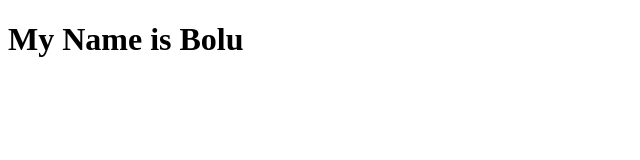
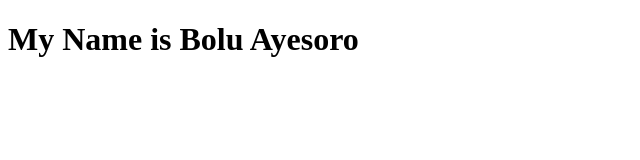
Before and after one commit to ayesorobolu/Project1, a plain HTML site: page index.html in a window 1280 px wide. Shown: the whole page, without its empty margins (0-640 px from the left). Drawn offline with Linux system fonts and the light colour scheme.

Commit message:
Update index.html

```diff
--- a/index.html
+++ b/index.html
@@ -6,6 +6,6 @@
     <title>Document</title>
 </head>
 <body>
- <h1>My Name is Bolu</h1>
+ <h1>My Name is Bolu Ayesoro</h1>
 </body>
 </html>
```
